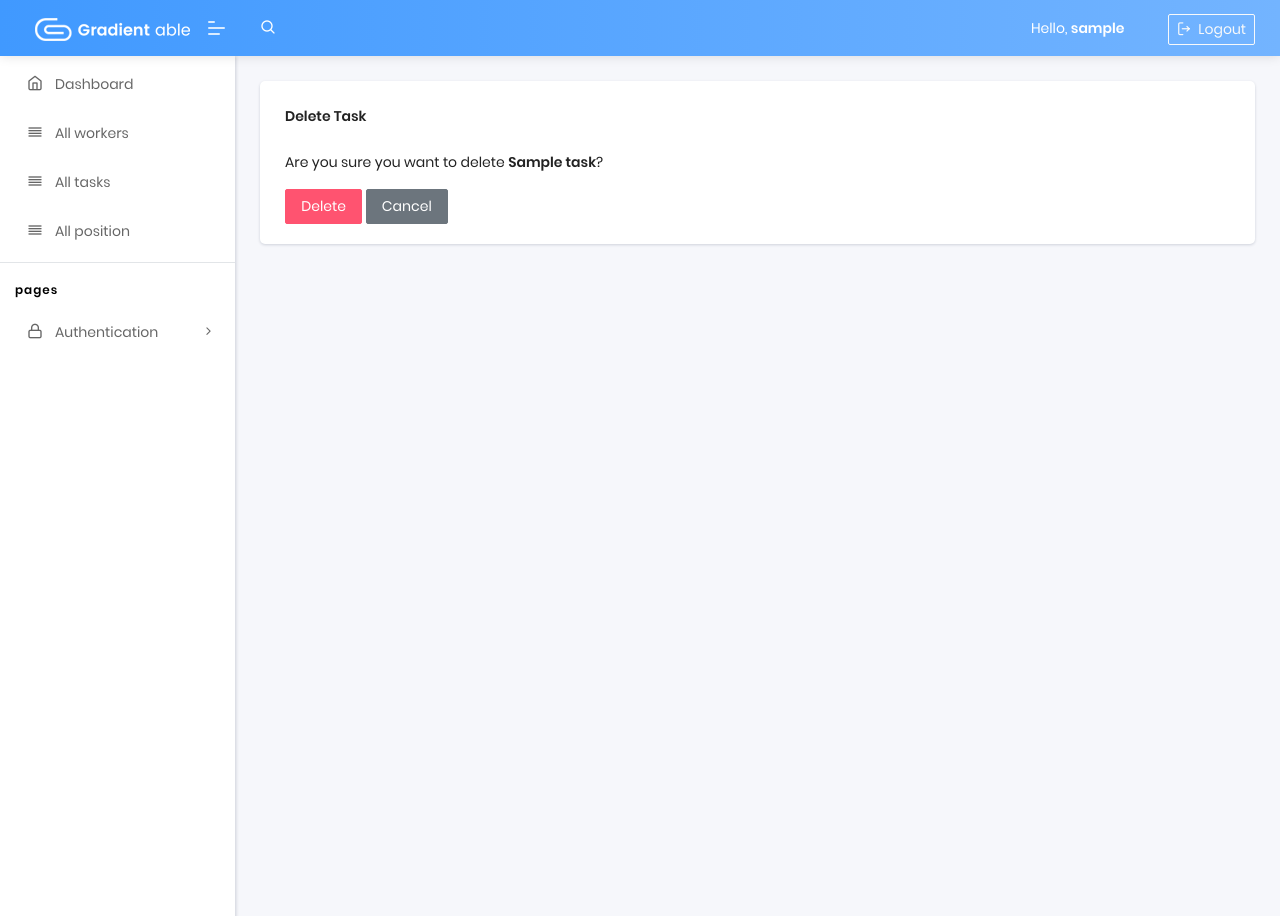
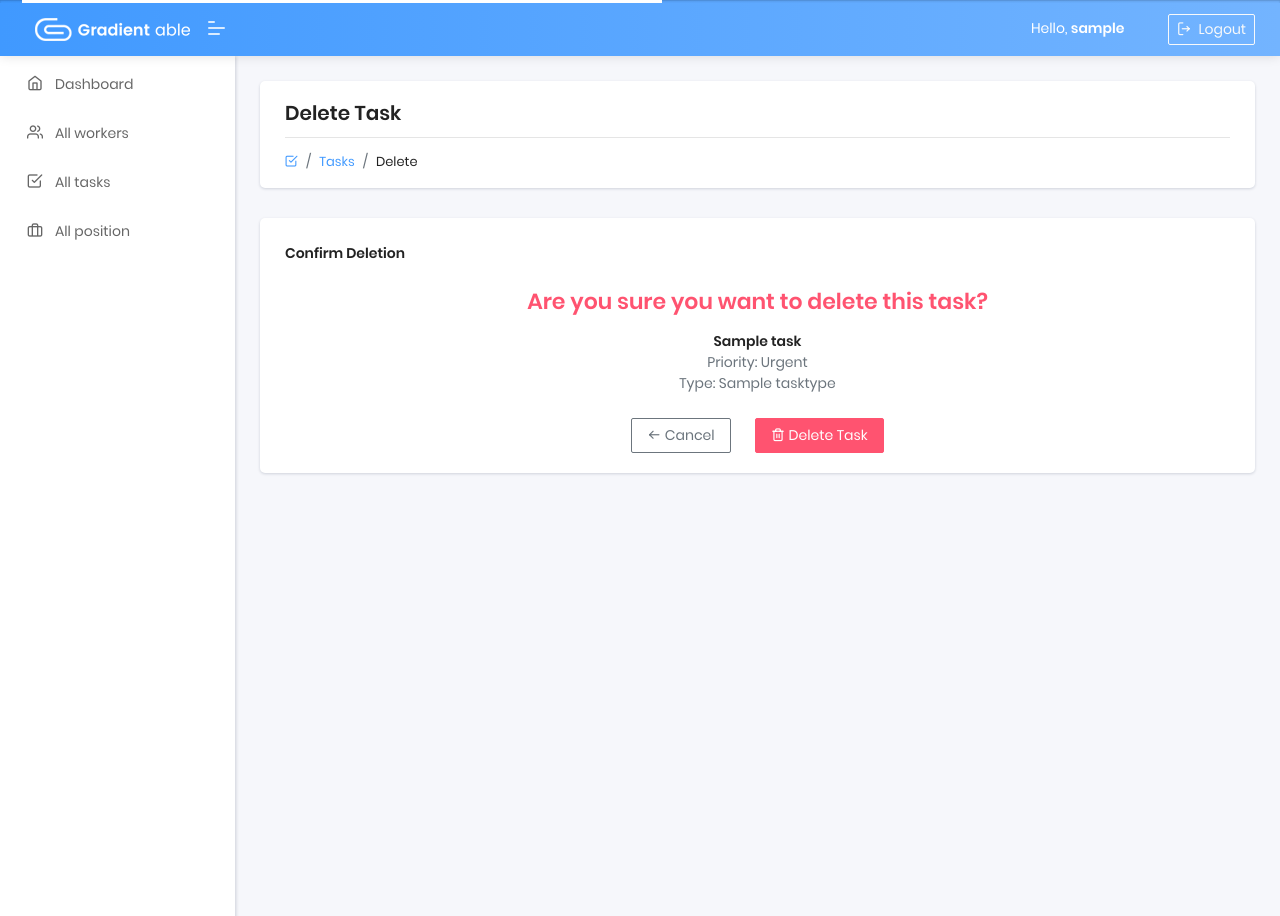
Before and after one commit to trs-ostapchuk/task-manager, a Django app: page /tasks/1/delete/ in a window 1280 px wide. Run offline with Django 4.2, Linux system fonts and the light colour scheme; a user stored in the database is signed in; tables that the repository leaves empty hold one stand-in row (values such as "Sample post"); some libraries are stand-ins or nearby versions.

Commit message:
Fix all icons, delete search in navigation, delete elements in sidebar

```diff
--- a/templates/home/position_confirm_delete.html
+++ b/templates/home/position_confirm_delete.html
@@ -13,7 +13,7 @@
             </div>
             <ul class="breadcrumb">
               <li class="breadcrumb-item">
-                <a href="{% url 'tasks:position-list' %}"><i class="feather icon-users"></i></a>
+                <a href="{% url 'tasks:position-list' %}"><i class="feather icon-briefcase"></i></a>
               </li>
               <li class="breadcrumb-item"><a href="#">Delete</a></li>
             </ul>
--- a/templates/home/position_list.html
+++ b/templates/home/position_list.html
@@ -15,7 +15,7 @@
             </div>
             <ul class="breadcrumb">
               <li class="breadcrumb-item">
-                <a href="#"><i class="feather icon-home"></i></a>
+                <a href="#"><i class="feather icon-briefcase"></i></a>
               </li>
               <li class="breadcrumb-item"><a href="#">Positions</a></li>
             </ul>
@@ -30,7 +30,7 @@
         <h5>All Positions</h5>
 
         <a href="{% url 'tasks:position-create' %}" class="btn btn-primary">
-          <i class="feather icon-user-plus me-1"></i> Add Position
+          <i class="feather icon-briefcase me-1"></i> Add Position
         </a>
       </div>
       <div class="card-body">
--- a/templates/home/task_confirm_delete.html
+++ b/templates/home/task_confirm_delete.html
@@ -1,22 +1,66 @@
 {% extends "layouts/base.html" %}
+{% load static %}
 
 {% block content %}
 <div class="pcoded-main-container">
   <div class="pcoded-content">
 
+    <!-- Page Header -->
+    <div class="page-header">
+      <div class="page-block">
+        <div class="row align-items-center">
+          <div class="col-md-12">
+            <div class="page-header-title">
+              <h5 class="m-b-10">Delete Task</h5>
+            </div>
+            <ul class="breadcrumb">
+              <li class="breadcrumb-item">
+                <a href="{% url 'tasks:task-list' %}">
+                  <i class="feather icon-check-square"></i>
+                </a>
+              </li>
+              <li class="breadcrumb-item"><a href="{% url 'tasks:task-list' %}">Tasks</a></li>
+              <li class="breadcrumb-item"><a href="#">Delete</a></li>
+            </ul>
+          </div>
+        </div>
+      </div>
+    </div>
+
+    <!-- Delete Confirmation Card -->
     <div class="card">
       <div class="card-header">
-        <h5>Delete Task</h5>
+        <h5>Confirm Deletion</h5>
       </div>
 
-      <div class="card-body">
-        <p>Are you sure you want to delete <strong>{{ task.name }}</strong>?</p>
+      <div class="card-body text-center">
+
+        <h4 class="text-danger mb-3">
+          Are you sure you want to delete this task?
+        </h4>
+
+        <p class="mb-4">
+          <strong>{{ task.name }}</strong><br>
+          <span class="text-muted">Priority: {{ task.priority }}</span><br>
+          <span class="text-muted">Type: {{ task.task_type }}</span>
+        </p>
 
         <form method="post">
           {% csrf_token %}
-          <button class="btn btn-danger">Delete</button>
-          <a href="{% url 'tasks:task-detail' task.id %}" class="btn btn-secondary">Cancel</a>
+          <div class="d-flex justify-content-center gap-3">
+
+            <a href="{% url 'tasks:task-detail' task.id %}"
+               class="btn btn-outline-secondary me-2">
+              <i class="feather icon-arrow-left"></i> Cancel
+            </a>
+
+            <button type="submit" class="btn btn-danger">
+              <i class="feather icon-trash-2"></i> Delete Task
+            </button>
+
+          </div>
         </form>
+
       </div>
     </div>
 
--- a/templates/home/task_detail.html
+++ b/templates/home/task_detail.html
@@ -15,7 +15,7 @@
             </div>
             <ul class="breadcrumb">
               <li class="breadcrumb-item">
-                <a href="#"><i class="feather icon-home"></i></a>
+                <a href="#"><i class="feather icon-check-square"></i></a>
               </li>
               <li class="breadcrumb-item">
                 <a href="{% url 'tasks:task-list' %}">Tasks</a>
--- a/templates/home/task_list.html
+++ b/templates/home/task_list.html
@@ -16,7 +16,7 @@
             </div>
             <ul class="breadcrumb">
               <li class="breadcrumb-item">
-                <a href="#"><i class="feather icon-home"></i></a>
+                <a href="#"><i class="feather icon-check-square"></i></a>
               </li>
               <li class="breadcrumb-item"><a href="#">Tasks</a></li>
             </ul>
@@ -38,7 +38,7 @@
         </form>
 
         <a href="{% url 'tasks:task-create' %}" class="btn btn-primary">
-          <i class="feather icon-user-plus me-1"></i> Add Task
+          <i class="feather icon-check-square me-1"></i> Add Task
         </a>
       </div>
       <div class="card-body">
--- a/templates/home/worker_detail.html
+++ b/templates/home/worker_detail.html
@@ -14,7 +14,7 @@
             </div>
             <ul class="breadcrumb">
               <li class="breadcrumb-item">
-                <a href="#"><i class="feather icon-home"></i></a>
+                <a href="#"><i class="feather icon-users"></i></a>
               </li>
               <li class="breadcrumb-item"><a href="{% url 'tasks:worker-list' %}">Workers</a></li>
               <li class="breadcrumb-item"><a href="#">Profile</a></li>
--- a/templates/home/worker_list.html
+++ b/templates/home/worker_list.html
@@ -17,7 +17,7 @@
             </div>
             <ul class="breadcrumb">
               <li class="breadcrumb-item">
-                <a href="#"><i class="feather icon-home"></i></a>
+                <a href="#"><i class="feather icon-users"></i></a>
               </li>
               <li class="breadcrumb-item"><a href="#">Workers</a></li>
             </ul>
--- a/templates/includes/navigation.html
+++ b/templates/includes/navigation.html
@@ -14,15 +14,6 @@
   </div>
 
   <div class="collapse navbar-collapse">
-    <ul class="navbar-nav me-auto">
-      <li class="nav-item">
-        <a href="#" class="pop-search"><i class="feather icon-search"></i></a>
-        <div class="search-bar">
-          <input type="text" class="form-control border-0 shadow-none" placeholder="Search here">
-          <button type="button" class="btn-close" aria-label="Close"></button>
-        </div>
-      </li>
-    </ul>
 
     <!-- Right-side auth navigation -->
     <ul class="navbar-nav ms-auto align-items-center">
--- a/templates/includes/sidebar.html
+++ b/templates/includes/sidebar.html
@@ -4,33 +4,23 @@
     <div class="navbar-content scroll-div">
       <ul class="nav pcoded-inner-navbar">
         <li class="nav-item">
-          <a href="{% url 'tasks:index' %}" class="nav-link "><span class="pcoded-micon"><i class="feather icon-home"></i></span><span
+          <a href="{% url 'tasks:index' %}" class="nav-link "><span class="pcoded-micon"><i
+              class="feather icon-home"></i></span><span
               class="pcoded-mtext">Dashboard</span></a>
         </li>
         <li class="nav-item">
           <a href="{% url 'tasks:worker-list' %}" class="nav-link "><span class="pcoded-micon"><i
-              class="feather icon-align-justify"></i></span><span class="pcoded-mtext">All workers</span></a>
+              class="feather icon-users"></i></span><span class="pcoded-mtext">All workers</span></a>
         </li>
         <li class="nav-item">
           <a href="{% url 'tasks:task-list' %}" class="nav-link "><span class="pcoded-micon"><i
-              class="feather icon-align-justify"></i></span><span class="pcoded-mtext">All tasks</span></a>
+              class="feather icon-check-square"></i></span><span class="pcoded-mtext">All tasks</span></a>
         </li>
         <li class="nav-item">
           <a href="{% url 'tasks:position-list' %}" class="nav-link "><span class="pcoded-micon"><i
-              class="feather icon-align-justify"></i></span><span class="pcoded-mtext">All position</span></a>
+              class="feather icon-briefcase"></i></span><span class="pcoded-mtext">All position</span></a>
         </li>
 
-        <li class="nav-item pcoded-menu-caption">
-          <label>Pages</label>
-        </li>
-        <li class="nav-item pcoded-hasmenu">
-          <a href="#" class="nav-link "><span class="pcoded-micon"><i class="feather icon-lock"></i></span><span
-              class="pcoded-mtext">Authentication</span></a>
-          <ul class="pcoded-submenu">
-            <li><a href="/auth-signup.html" target="_blank">Sign up</a></li>
-            <li><a href="/auth-signin.html" target="_blank">Sign in</a></li>
-          </ul>
-        </li>
       </ul>
 
     </div>
```
Lines whose indentation alone changed are shown as unchanged.
